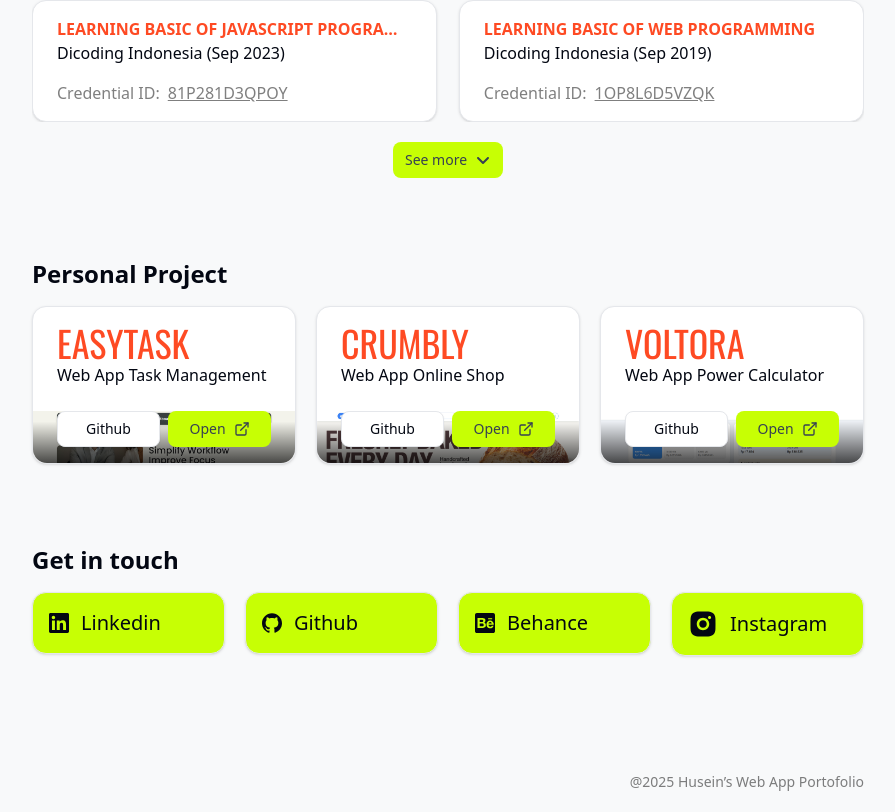
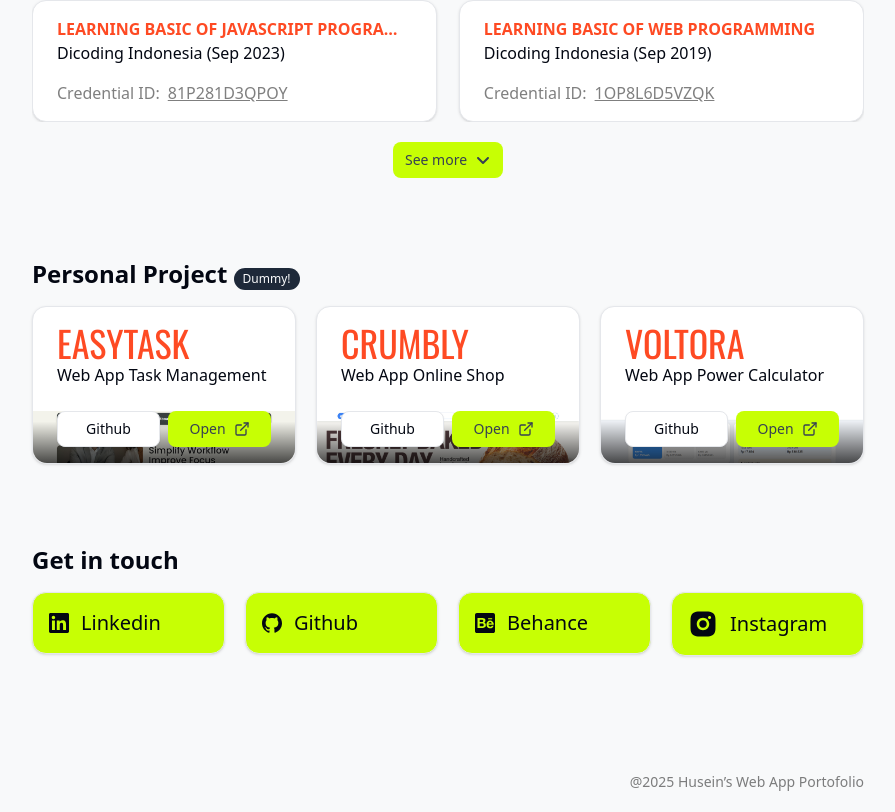
Before and after one commit to hmuawiyah/Web-Portofolio, a Next.js app: page / in a window 1280 px wide. Shown: the part 1256-2068 px from the top of the page, without its empty margins (192-1087 px from the left). Built offline with nearby package versions, Linux system fonts and the light colour scheme.

Commit message:
little change

```diff
--- a/src/components/PersonalProject.tsx
+++ b/src/components/PersonalProject.tsx
@@ -7,9 +7,10 @@
     CardHeader,
     CardTitle,
 } from "@/components/ui/card"
-import { Button } from "./ui/button"
+import { Badge } from "@/components/ui/badge"
 import { LuExternalLink } from "react-icons/lu"
 import Link from "next/link"
+import { Button } from "./ui/button"
 
 const PersonalProject = () => {
     const data = [
@@ -38,7 +39,7 @@
 
     return (
         <div className="w-full md:w-[80%]">
-            <div className="font-semibold text-2xl mb-4">Personal Project</div>
+            <div className="font-semibold text-2xl mb-4">Personal Project <Badge className="bg-gray-800">Dummy!</Badge></div>
             <div className="flex flex-col flex-wrap lg:flex-nowrap md:flex-row gap-5">
                 {data.map((val, i) => (
                     <Card
--- /dev/null
+++ b/src/components/ui/badge.tsx
@@ -0,0 +1,46 @@
+import * as React from "react"
+import { Slot } from "@radix-ui/react-slot"
+import { cva, type VariantProps } from "class-variance-authority"
+
+import { cn } from "@/lib/utils"
+
+const badgeVariants = cva(
+  "inline-flex items-center justify-center rounded-full border px-2 py-0.5 text-xs font-medium w-fit whitespace-nowrap shrink-0 [&>svg]:size-3 gap-1 [&>svg]:pointer-events-none focus-visible:border-ring focus-visible:ring-ring/50 focus-visible:ring-[3px] aria-invalid:ring-destructive/20 dark:aria-invalid:ring-destructive/40 aria-invalid:border-destructive transition-[color,box-shadow] overflow-hidden",
+  {
+    variants: {
+      variant: {
+        default:
+          "border-transparent bg-primary text-primary-foreground [a&]:hover:bg-primary/90",
+        secondary:
+          "border-transparent bg-secondary text-secondary-foreground [a&]:hover:bg-secondary/90",
+        destructive:
+          "border-transparent bg-destructive text-white [a&]:hover:bg-destructive/90 focus-visible:ring-destructive/20 dark:focus-visible:ring-destructive/40 dark:bg-destructive/60",
+        outline:
+          "text-foreground [a&]:hover:bg-accent [a&]:hover:text-accent-foreground",
+      },
+    },
+    defaultVariants: {
+      variant: "default",
+    },
+  }
+)
+
+function Badge({
+  className,
+  variant,
+  asChild = false,
+  ...props
+}: React.ComponentProps<"span"> &
+  VariantProps<typeof badgeVariants> & { asChild?: boolean }) {
+  const Comp = asChild ? Slot : "span"
+
+  return (
+    <Comp
+      data-slot="badge"
+      className={cn(badgeVariants({ variant }), className)}
+      {...props}
+    />
+  )
+}
+
+export { Badge, badgeVariants }
```
